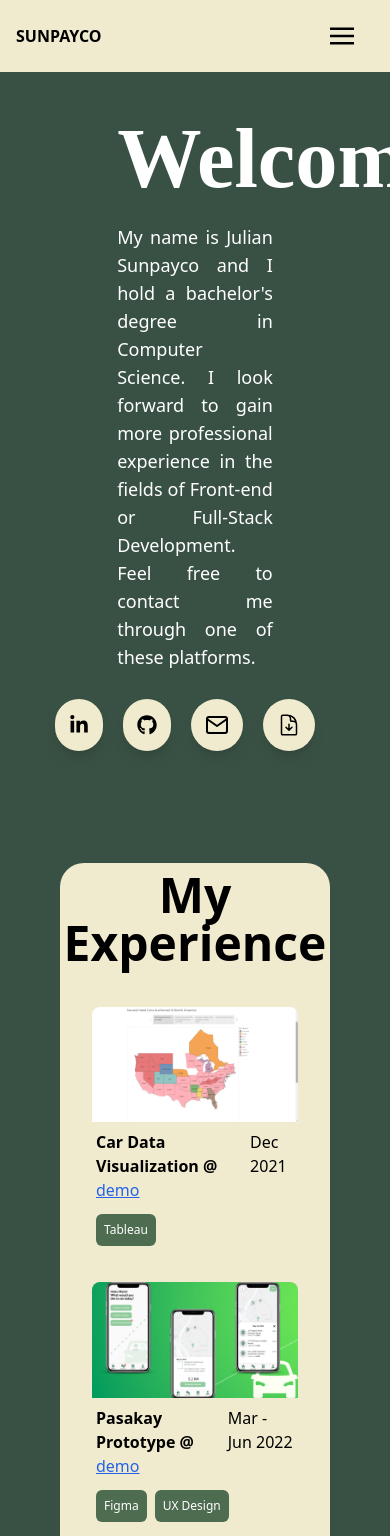
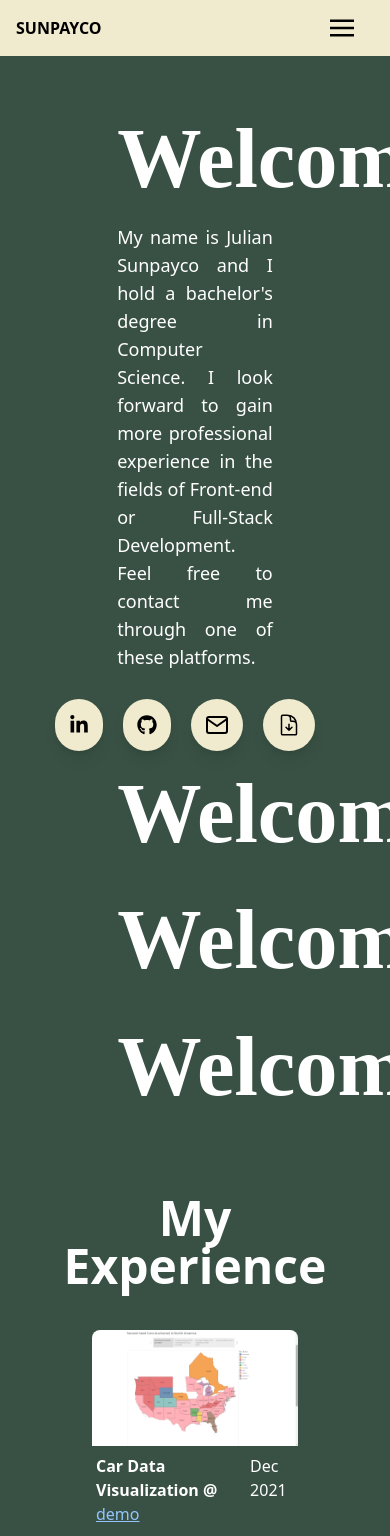
Before and after one commit to jSunpayco/julian-sunpayco, a Vue app: page / in a window 390 px wide. Shown: the top 1536 px of the page. Built offline with nearby package versions, Linux system fonts and the light colour scheme.

Commit message:
Experience component responsive

```diff
--- a/src/App.vue
+++ b/src/App.vue
@@ -19,7 +19,7 @@ export default {
 
   <div class="w-screen fixed z-10 bg-customBeigeDark">
     <div class="container px-4 mx-auto max-w-7xl">
-        <nav class="flex justify-between items-center py-4">
+        <nav class="flex justify-between items-center py-2">
             <a class="uppercase font-extrabold text-base py-2 rounded-full text-black" href="/#landing">
                 Sunpayco
             </a>
--- a/src/components/Landing.vue
+++ b/src/components/Landing.vue
@@ -30,6 +30,9 @@
         </a>
 
       </div>
+      <h1 id="titleName" class="mx-auto font-bold text-center xl:text-start text-white w-full">Welcome!</h1>
+      <h1 id="titleName" class="mx-auto font-bold text-center xl:text-start text-white w-full">Welcome!</h1>
+      <h1 id="titleName" class="mx-auto font-bold text-center xl:text-start text-white w-full">Welcome!</h1>
 
     </div>
   </div>
--- a/src/components/Work.vue
+++ b/src/components/Work.vue
@@ -15,8 +15,8 @@ export default{
             <img :src="`../../images/${this.aWork.preview}`" class="aspect-video rounded-t-lg"/>
         </div>
         <div class="workInfo">
-            <p class="font-bold">{{aWork.title}} @ <a :href="aWork.link" class="linkStyle" target="_blank">{{aWork.linkName}}</a></p>
-            <p>{{aWork.year}}</p>
+            <p class="font-bold text-white xl:text-black">{{aWork.title}} @ <a :href="aWork.link" class="linkStyle" target="_blank">{{aWork.linkName}}</a></p>
+            <p class="text-white xl:text-black">{{aWork.year}}</p>
         </div>
         <ul class="techItemsContainerWork">
             <li class="techItemsWork" v-for="item in aWork.techs" :key="item">
--- a/src/components/Works.vue
+++ b/src/components/Works.vue
@@ -16,7 +16,7 @@ export default{
 
 <template>
   <div class="worksContainer">
-    <h1 class="aboutTitle mt-2">My Experience</h1>
+    <h1 class="worksTitle mt-2">My Experience</h1>
 
     <div class="workGridContainer">
       <div class="workGrid">
--- a/src/style.css
+++ b/src/style.css
@@ -67,20 +67,24 @@
 
   /* Landing */
   .sectionContainer {
-    @apply w-2/3 lg:w-full lg:h-screen flex flex-col mx-auto xl:mx-10;
+    @apply w-2/3 lg:w-full lg:h-screen flex flex-col mx-auto xl:mx-10 h-full;
   }
 
   /* Exprience page */
   .worksContainer {
-    @apply h-screen max-h-[83vh] bg-customBeigeDark rounded-3xl mx-10 mt-28 overflow-scroll no-scrollbar min-w-fit;
+    @apply h-full xl:h-screen xl:max-h-[83vh] xl:bg-customBeigeDark rounded-3xl mx-10 mt-14 xl:mt-28 overflow-scroll no-scrollbar min-w-fit;
+  }
+
+  .worksTitle {
+    @apply text-5xl font-bold text-white xl:text-black align-middle text-center w-full mt-10 md:mt-0;
   }
 
   .workGridContainer {
-    @apply max-w-sm h-full mx-auto p-8 m-2;
+    @apply xl:max-w-sm h-full mx-auto p-8 m-2;
   }
 
   .workGrid {
-    @apply grid grid-cols-1 gap-8;
+    @apply grid xl:grid-cols-1 md:grid-cols-2 grid-cols-1 gap-8;
   }
 
   .workInfo {
@@ -92,14 +96,14 @@
   }
 
   .linkStyle {
-    @apply font-normal text-blue-600 underline;
+    @apply font-normal text-blue-300 xl:text-blue-600 underline;
   }
 
   .techItemsContainerWork {
     @apply font-normal w-full flex flex-wrap justify-start;
   }
   .techItemsWork {
-    @apply text-center m-1 bg-customGreenDark text-white rounded-md p-2 text-xs pointer-events-none;
+    @apply text-center m-1 bg-customBeigeDark xl:bg-customGreenDark xl:text-white rounded-md p-2 text-xs pointer-events-none;
   }
 }
 
```
